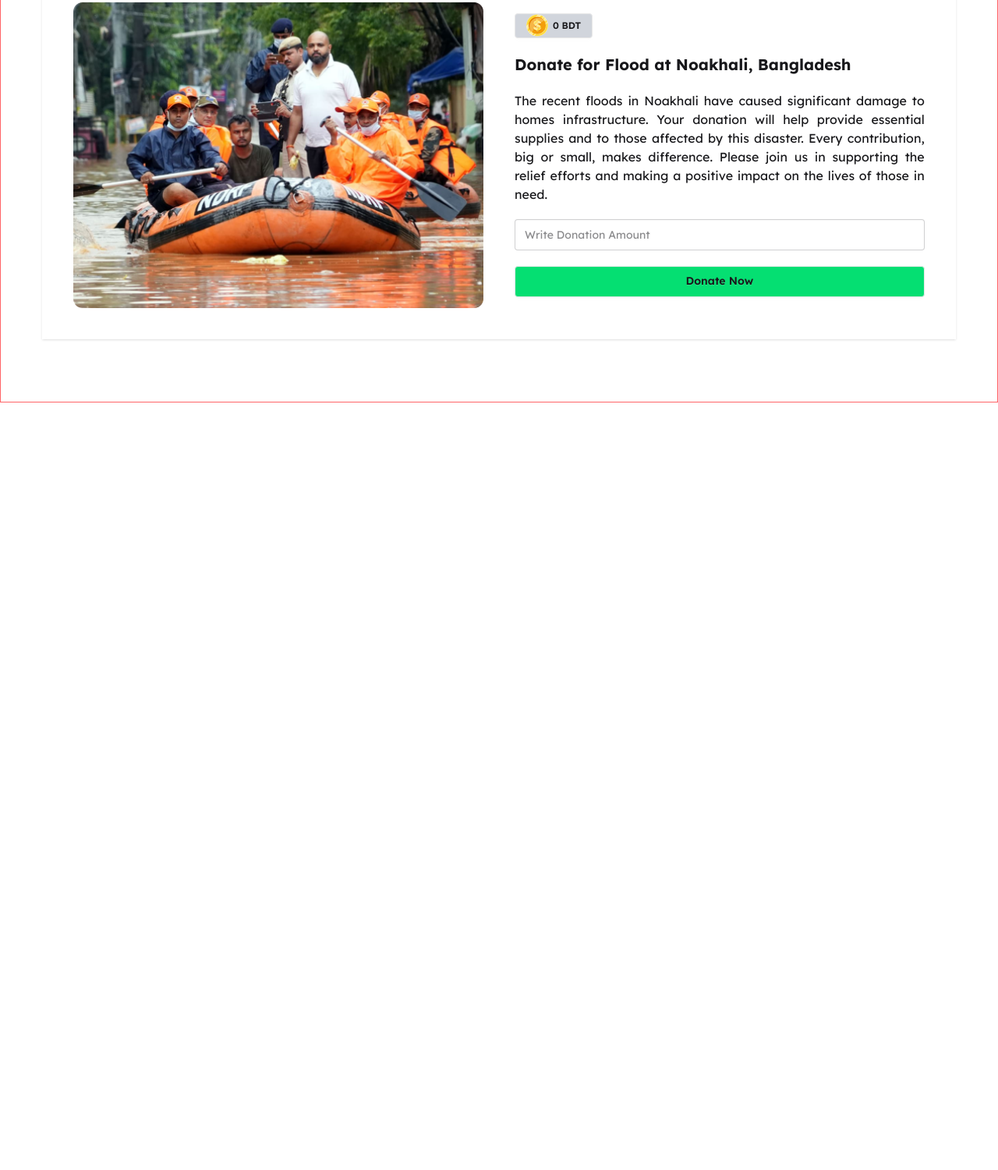
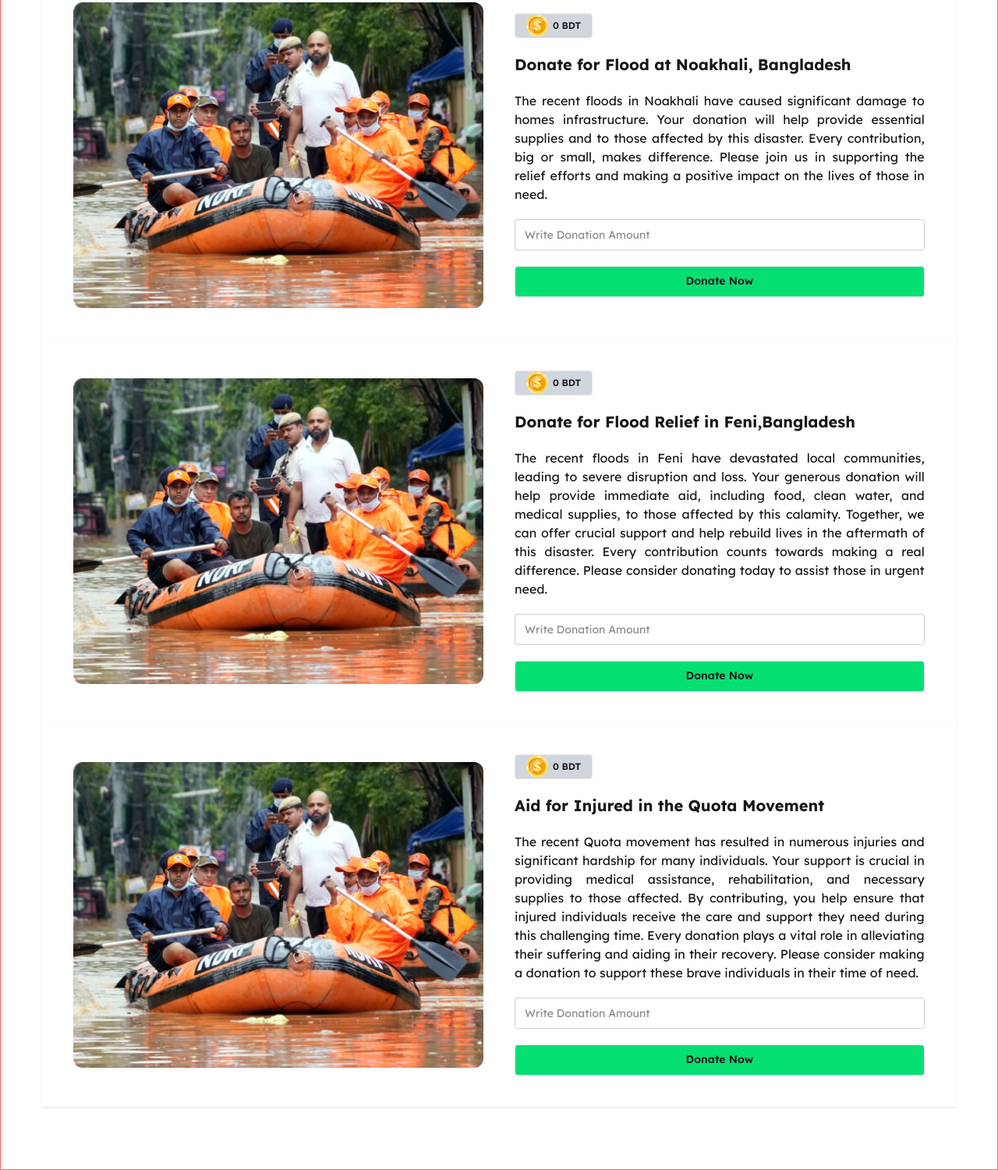
Before and after one commit to abusayadebu/donate-bangladesh, a plain HTML site: page index.html in a window 1280 px wide. Shown: the part 414-1914 px from the top of the page at 78% size. Before the commit the page ends 930 px from the top, so only its background shows below. Drawn offline with nearby package versions, Linux system fonts and the light colour scheme.

Commit message:
first donation button functionality added

```diff
--- a/index.html
+++ b/index.html
@@ -39,7 +39,7 @@
                 <!-- nav end div -->
                 <div class="flex justify-between gap-2">
                     <img class="" src="/assets/coin.png" alt="">
-                    <div class="text-xl">5500 BDT</div>
+                    <div id="main-balance" class="text-xl">5500 BDT</div>
                 </div>
 
          </nav>
@@ -67,18 +67,55 @@
                 <div class="lg:w-1/2 right-side-div text-start flex flex-col gap-5 mt-5 lg:mt-0">
                     <button class="btn btn-sm bg-gray-300 w-[100px]">
                         <img src="/assets/coin.png" alt="">
-                        <h4 class="">0 BDT</h4>
+                        <h4 id="noakhali-donation" class="">0 BDT</h4>
                     </button>
                     <h2 class="text-xl font-bold">Donate for Flood at Noakhali, Bangladesh</h2>
                     <p class="text-justify"> The recent floods in Noakhali have caused significant damage to homes  infrastructure. Your donation will help provide essential supplies and  to those affected by this disaster. Every contribution, big or small, makes  difference. Please join us in supporting the relief efforts and making a positive impact on the lives of those in need.</p>
-                    <input type="text" class="input w-full block" placeholder="Write Donation Amount" />
-                    <button class="btn bg-green-400">Donate Now</button>
+                    <input id="noakhali-input" type="text" class="input w-full block" placeholder="Write Donation Amount" />
+                    <button class="doante-action-btn btn bg-green-400">Donate Now</button>
                 </div>
                 </div>
 
-                <!-- card-2 starts here -->
-                <div class="card-two"></div>
-                <div class="card-three"></div>
+                <!-- cart two starts here -->
+                <div class="card-two bg-base-100 w-11/12 mx-auto shadow-sm lg:flex p-10 gap-10 items-center">
+                <figure class="left-sid-div lg:w-1/2">
+                    <img class="w-full"
+                    src="/assets/noakhali.png"
+                    alt="Shoes"
+                    class="rounded-xl" />
+                </figure>
+                <div class="lg:w-1/2 right-side-div text-start flex flex-col gap-5 mt-5 lg:mt-0">
+                    <button class="btn btn-sm bg-gray-300 w-[100px]">
+                        <img src="/assets/coin.png" alt="">
+                        <h4 class="">0 BDT</h4>
+                    </button>
+                    <h2 class="text-xl font-bold">Donate for Flood Relief in Feni,Bangladesh</h2>
+                    <p class="text-justify"> The recent floods in Feni have devastated local communities, leading to severe disruption and loss. Your generous donation will help provide immediate aid, including food, clean water, and medical supplies, to those affected by this calamity. Together, we can offer crucial support and help rebuild lives in the aftermath of this disaster. Every contribution counts towards making a real difference. Please consider donating today to assist those in urgent need.</p>
+                    <input id="feni-input" type="text" class="input w-full block" placeholder="Write Donation Amount" />
+                    <button class="btn doante-action-btn bg-green-400">Donate Now</button>
+                </div>
+                </div>
+
+                <!-- card three starts here -->
+                <div class="card-three bg-base-100 w-11/12 mx-auto shadow-sm lg:flex p-10 gap-10 items-center">
+                <figure class="left-sid-div lg:w-1/2">
+                    <img class="w-full"
+                    src="/assets/noakhali.png"
+                    alt="Shoes"
+                    class="rounded-xl" />
+                </figure>
+                <div class="lg:w-1/2 right-side-div text-start flex flex-col gap-5 mt-5 lg:mt-0">
+                    <button class="btn btn-sm bg-gray-300 w-[100px]">
+                        <img src="/assets/coin.png" alt="">
+                        <h4 class="">0 BDT</h4>
+                    </button>
+                    <h2 class="text-xl font-bold">Aid for Injured in the Quota Movement</h2>
+                    <p class="text-justify">The recent Quota movement has resulted in numerous injuries and significant hardship for many individuals. Your support is crucial in providing medical assistance, rehabilitation, and necessary supplies to those affected. By contributing, you help ensure that injured individuals receive the care and support they need during this challenging time. Every donation plays a vital role in alleviating their suffering and aiding in their recovery. Please consider making a donation to support these brave individuals in their time of need.</p>
+                    <input id="quota-input" type="text" class="input w-full block" placeholder="Write Donation Amount" />
+                    <button class="doante-action-btn btn bg-green-400">Donate Now</button>
+                </div>
+                </div>
+
             </section>
          </section>
      </main>
@@ -89,6 +126,7 @@
       </footer>
 
       <!-- js files src here -->
+       <script src="/js/utilities.js"></script>
        <script src="/js/donation.js"></script>
 </body>
 </html>
--- a/js/donation.js
+++ b/js/donation.js
@@ -1 +1,26 @@
-console.log("js file connected")
+const donateActionButton = document.querySelectorAll(".doante-action-btn")
+
+for(const button of donateActionButton){
+    // noakhaliBtn clicked
+    const NoakhaliBtn = button.addEventListener("click", function(){
+        const noakhaliInputNumber = getInputFieldValueById("noakhali-input");
+
+        const mainBalance = document.getElementById("main-balance").innerText;
+        const mainBalanceNumber = parseInt(mainBalance);
+
+        const mainUpdateBalance = mainBalanceNumber - noakhaliInputNumber;
+
+        // show the main balance
+        document.getElementById("main-balance").innerText = mainUpdateBalance;
+        const noaKhaliDonation = document.getElementById("noakhali-donation").innerText;
+        const noaKhaliDonationNumber = parseInt(noaKhaliDonation);
+
+        const noaKhaliDonationtotal = noaKhaliDonationNumber + noakhaliInputNumber;
+
+        // show the noakhali total balance-
+        document.getElementById("noakhali-donation").innerText = noaKhaliDonationtotal;
+
+
+
+    })
+}
--- /dev/null
+++ b/js/utilities.js
@@ -0,0 +1,6 @@
+// to get input field value----
+function getInputFieldValueById (id){
+    const inputValue = document.getElementById(id).value;
+    const inputvalueNumber = parseInt(inputValue)
+    return inputvalueNumber;
+}
```
